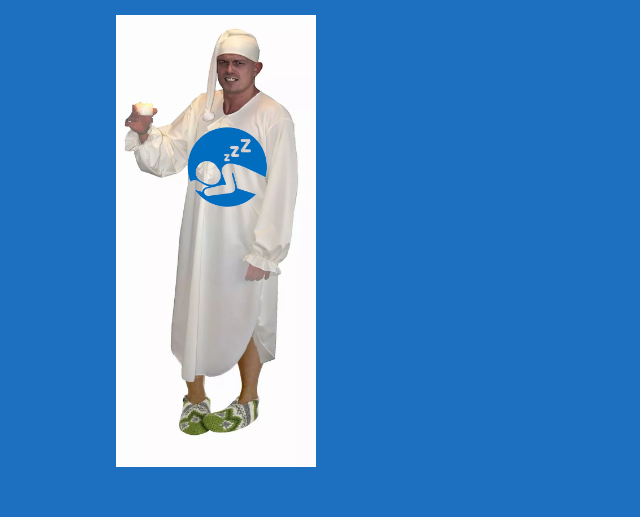
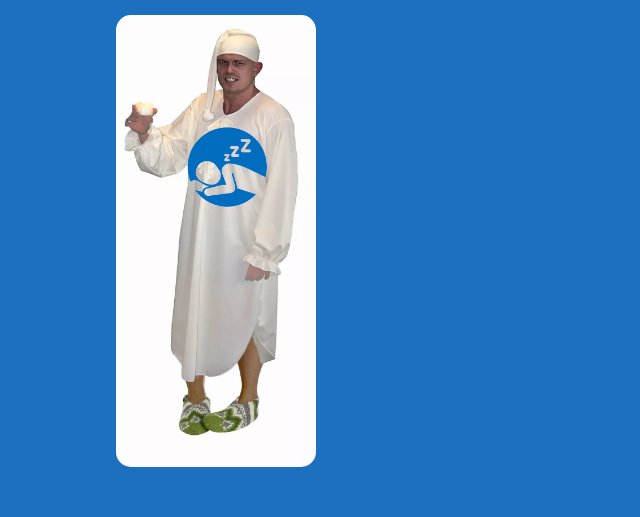
Before and after one commit to buyandsleep/buyandsleep.github.io, a plain HTML site: page index.html in a window 1280 px wide. Shown: the part 690-1207 px from the top of the page, 424-1064 px from the left. Drawn offline with Linux system fonts and the light colour scheme.

Commit message:
Add files via upload

```diff
--- a/index.html
+++ b/index.html
@@ -97,7 +97,7 @@
     </div>
     <br/>
     <p>
-      <img width="200" src="./merch.png" />
+      <img width="200" style="border-radius: 15px;" src="./merch.png" />
     </p>
 
     <footer>
```
